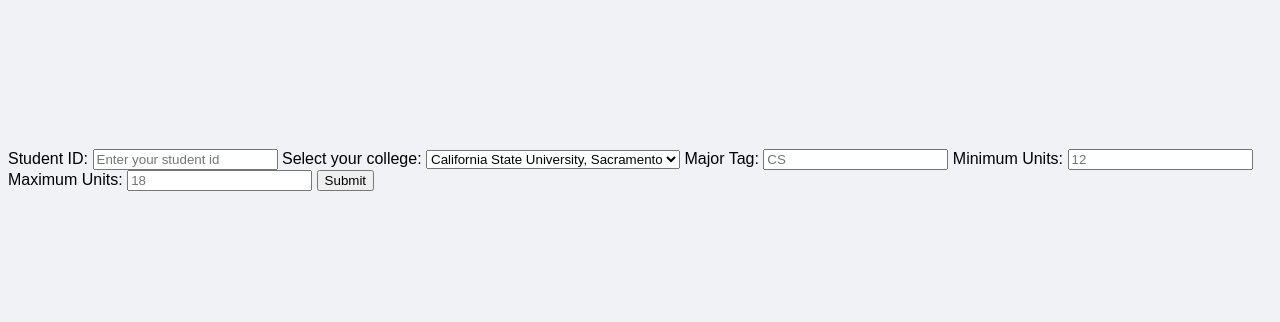
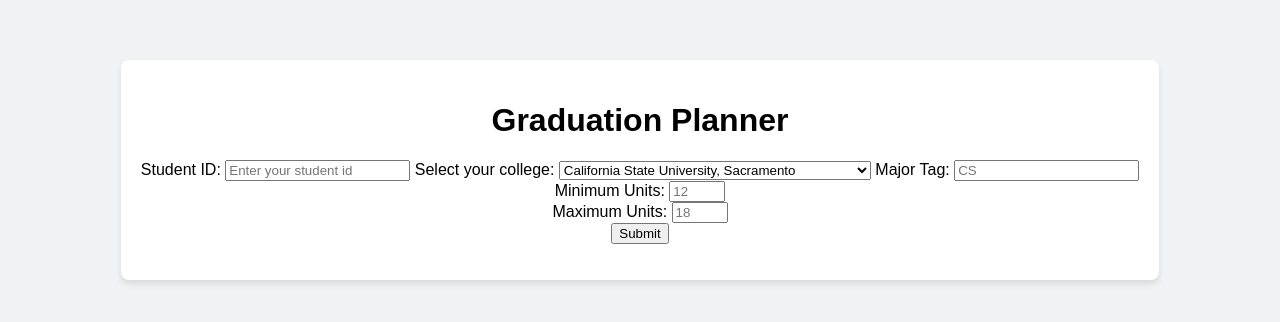
Before and after one commit to iamawestruck/CSC244-Graduation-Planner, a plain HTML site: page frontend/index.html in a window 1280 px wide. Shown: the part 238-560 px from the top of the page. Drawn offline with Linux system fonts and the light colour scheme.

Commit message:
Improved form layout : wrapper, number inputs, disabled campuses.

```diff
--- a/frontend/index.html
+++ b/frontend/index.html
@@ -1,11 +1,15 @@
 <!DOCTYPE html>
-<html>
+<html lang="en">
 <head>
     <meta charset="UTF-8">
+    <meta name="viewport" content="width=device-width, initial-scale=1">
     <title>Graduation Planner Demo</title>
     <link rel="stylesheet" href="style.css">
 </head>
 <body>
+
+    <div id="app-container">
+        <h1>Graduation Planner</h1>
 
         <form action="user_submission" method="POST">
             <label for="sid">Student ID:</label>
@@ -14,8 +18,9 @@
             <label for="schools">Select your college:</label>
             <select id="schools" name="school">
                 <option value="csus">California State University, Sacramento</option>
-            <option value="csuc">California State University, Chico</option>
-            <option value="csuf">California State University, Fresno</option>
+                <!-- Other campuses are disabled until we have their course data -->
+                <option value="csuc" disabled>California State University, Chico (coming soon)</option>
+                <option value="csuf" disabled>California State University, Fresno (coming soon)</option>
             </select>
 
             <label for="major">Major Tag:</label>
@@ -26,16 +31,22 @@
             <input type="text" id="intended_semester" name="intended_semester" placeholder="Spring 2027">
             -->
 
+            <div class="row">
+                <div>
                     <label for="min_unit_load">Minimum Units:</label>
-        <input type="text" id="min_unit_load" name="min_unit_load" placeholder="12">
-
+                    <input type="number" id="min_unit_load" name="min_unit_load" placeholder="12" min="0" max="30">
+                </div>
+                <div>
                     <label for="max_unit_load">Maximum Units:</label>
-        <input type="text" id="max_unit_load" name="max_unit_load" placeholder="18">
+                    <input type="number" id="max_unit_load" name="max_unit_load" placeholder="18" min="0" max="30">
+                </div>
+            </div>
 
             <button type="submit">Submit</button>
         </form>
 
         <pre id="output"></pre>
+    </div>
 
     <script src="script.js"></script>
 
```
Lines whose indentation alone changed are shown as unchanged.
